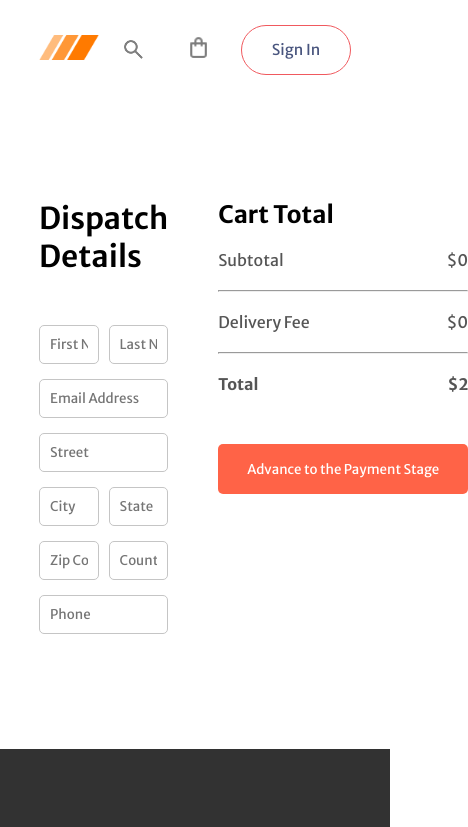
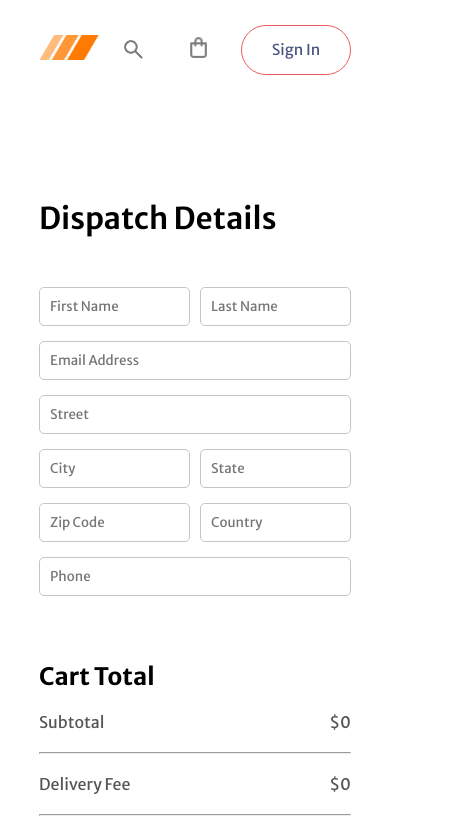
Before and after one commit to shammasktl/LuxeDine, a React (Create React App) app: page /order in a window 390 px wide. Shown: the top 827 px of the page, 468 px wide, since content can reach past the window. Built offline with nearby package versions, Linux system fonts and the light colour scheme.

Commit message:
Took Down to Media

```diff
--- a/src/pages/PlaceOrder/PlaceOrder.css
+++ b/src/pages/PlaceOrder/PlaceOrder.css
@@ -44,3 +44,10 @@
 .place-order .cart-total button {
     margin-top: 30px;
 }
+
+@media screen and (max-width:750px) {
+    .place-order {
+        display: flex;
+        flex-direction: column;
+    }
+}
```
